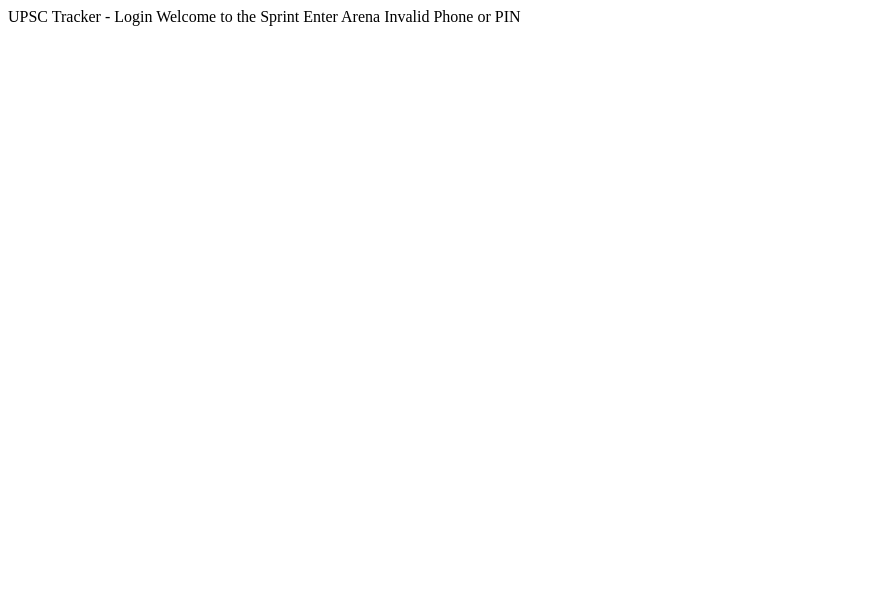
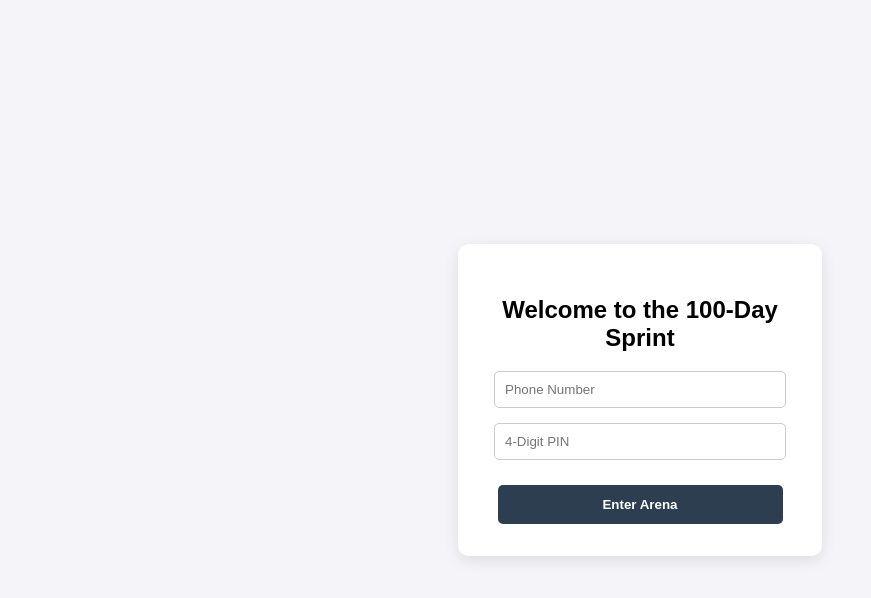
Before and after one commit to omlovingmessi10-design/guiding_board1, a website: page index.html in a window 1280 px wide. Shown: the whole page, without its empty margins (0-871 px from the left). Drawn offline with Linux system fonts and the light colour scheme.

Commit message:
Update index.html

```diff
--- a/index.html
+++ b/index.html
@@ -1,9 +1,84 @@
-UPSC Tracker - Login
+<!DOCTYPE html>
+<html lang="en">
+<head>
+    <meta charset="UTF-8">
+    <meta name="viewport" content="width=device-width, initial-scale=1.0">
+    <title>UPSC Tracker - Login</title>
+    <style>
+        body {
+            font-family: Arial, sans-serif;
+            display: flex;
+            justify-content: center;
+            align-items: center;
+            height: 100vh;
+            background-color: #f4f4f9;
+            margin: 0;
+        }
+        #login-box {
+            background: white;
+            padding: 2rem;
+            border-radius: 10px;
+            box-shadow: 0 4px 15px rgba(0,0,0,0.1);
+            text-align: center;
+            width: 300px;
+        }
+        input {
+            display: block;
+            width: 90%;
+            margin: 15px auto;
+            padding: 10px;
+            border: 1px solid #ccc;
+            border-radius: 5px;
+        }
+        button {
+            background: #2c3e50;
+            color: white;
+            border: none;
+            padding: 12px;
+            border-radius: 5px;
+            cursor: pointer;
+            width: 95%;
+            font-weight: bold;
+            margin-top: 10px;
+        }
+        button:hover { background: #1a252f; }
+    </style>
+</head>
+<body>
+    <div id="login-box">
+        <h2>Welcome to the 100-Day Sprint</h2>
+        <input type="tel" id="phone" placeholder="Phone Number" required>
+        <input type="password" id="pin" placeholder="4-Digit PIN" maxlength="4" required>
+        <button onclick="login()">Enter Arena</button>
+        <p id="error-message" style="color: red; display: none; margin-top: 15px;">Invalid Phone or PIN</p>
+    </div>
 
+    <script>
+        async function login() {
+            const phone = document.getElementById('phone').value;
+            const pin = document.getElementById('pin').value;
+            const btn = document.querySelector('button');
 
+            // Change button text so you know it is working
+            btn.innerText = "Verifying...";
 
-        Welcome to the Sprint
+            const response = await fetch('/.netlify/functions/auth', {
+                method: 'POST',
+                body: JSON.stringify({ phone, pin })
+            });
 
+            const data = await response.json();
 
-        Enter Arena
-        Invalid Phone or PIN
+            if (data.success) {
+                // Save name and send to dashboard
+                localStorage.setItem('currentUser', data.studentName);
+                window.location.href = '/dashboard.html';
+            } else {
+                // Show error and reset button
+                document.getElementById('error-message').style.display = 'block';
+                btn.innerText = "Enter Arena";
+            }
+        }
+    </script>
+</body>
+</html>
```
